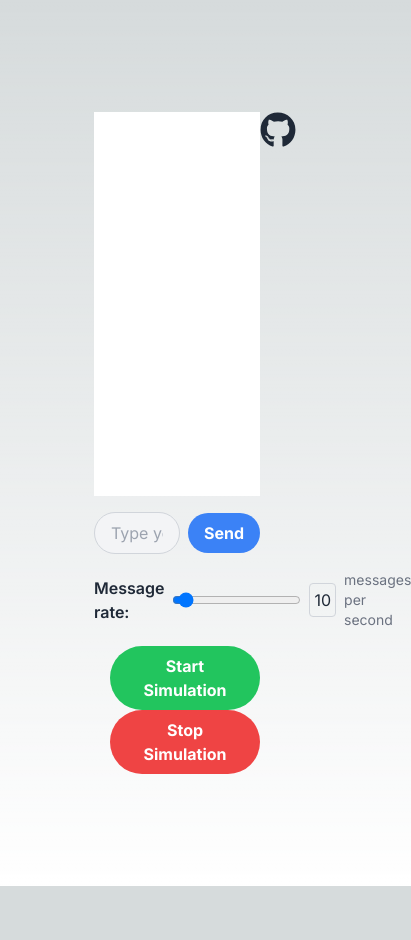
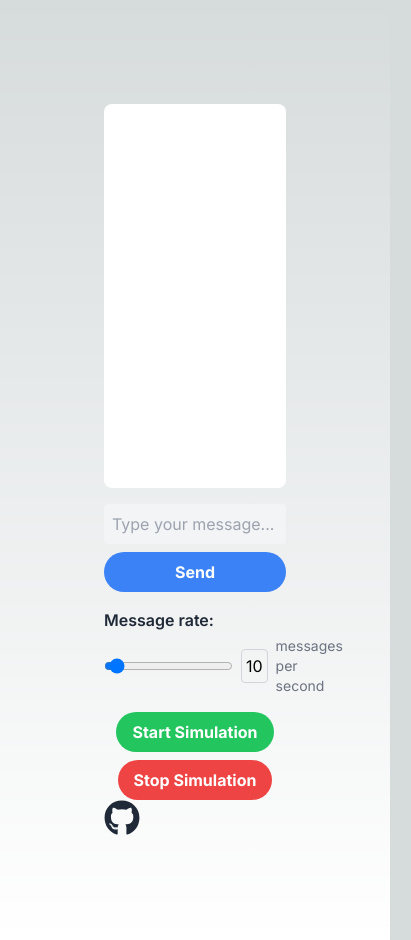
Before and after one commit to NickLittman/chat-simulation, a Next.js app: page / in a window 390 px wide. Shown: the whole page, 411 px wide, since content can reach past the window. Before the commit the page ends 886 px from the top, so only its background shows below. Built offline with nearby package versions, Linux system fonts and the light colour scheme.

Commit message:
more responsive

```diff
--- a/app/components/ChatSimulation.jsx
+++ b/app/components/ChatSimulation.jsx
@@ -122,74 +122,76 @@ const ChatSimulation = () => {
   }, []);
 
   return (
-    <div className="container mx-auto p-4 dark:bg-gray-800">
-      <div className="flex justify-center">
-        <div className="w-full md:w-2/3 lg:w-1/2">
+    <div className="container mx-auto px-2 sm:px-4 py-2 dark:bg-gray-800">
+  <div className="flex flex-col justify-center items-center space-y-4">
+    <div className="w-full sm:w-2/3 lg:w-1/2">
       {showToast && (
-            <div className="toast dark:bg-gray-700 dark:text-white">
+        <div className="toast mb-4 text-center text-sm bg-gray-200 dark:bg-gray-700 dark:text-white rounded">
           {toastMessage}
         </div>
       )}
-          <div ref={chatWindowRef} className="overflow-y-auto h-96 mb-4 bg-white dark:bg-gray-900">
+      <div ref={chatWindowRef} className="overflow-y-auto h-96 mb-4 bg-white dark:bg-gray-900 rounded-lg p-4">
         {/* Chat bubbles will be appended here */}
       </div>
-          <div className="flex items-center">
+      <div className="flex flex-col space-y-2 md:space-y-0 md:flex-row md:items-center md:space-x-4">
         <input
           type="text"
           value={message}
           onChange={(e) => setMessage(e.target.value)}
           onKeyDown={handleKeyDown}
-              className="chat-input bg-gray-100 dark:bg-gray-700 dark:text-white"
+          className="flex-grow bg-gray-100 dark:bg-gray-700 dark:text-white rounded p-2"
           placeholder="Type your message..."
         />
         <button
           onClick={handleSendMessage}
-              className="ml-2 bg-blue-500 hover:bg-blue-700 text-white font-bold py-2 px-4 rounded-full"
+          className="bg-blue-500 hover:bg-blue-700 text-white font-bold py-2 px-4 rounded-full transition-colors"
         >
           Send
         </button>
       </div>
-          <div className="mt-4 flex items-center">
-            <label className="font-semibold mr-2 text-gray-800 dark:text-gray-200">
+      <div className="mt-4">
+        <label className="font-semibold text-gray-800 dark:text-gray-200">
           Message rate:
         </label>
+        <div className="flex items-center mt-1">
           <input
             type="range"
             min="1"
             max="200"
             value={messageRate}
             onChange={(e) => setMessageRate(e.target.value)}
-              className="slider"
+            className="slider flex-grow"
           />
-            <span className="ml-2 border border-gray-300 dark:border-gray-600 rounded p-1 text-center w-16 text-gray-800 dark:text-gray-200">
+          <span className="ml-2 border border-gray-300 dark:border-gray-600 rounded p-1 text-center w-16">
             {messageRate}
           </span>
           <span className="ml-2 text-gray-500 dark:text-gray-400 text-sm">
             messages per second
           </span>
         </div>
-          <div className="mt-4">
+      </div>
+      <div className="flex flex-wrap justify-center md:justify-start gap-2 mt-4">
         {simulationState === "running" && (
           <button
             onClick={handleCreateMoment}
-                className="bg-purple-500 hover:bg-purple-700 text-white font-bold py-2 px-4 rounded-full"
+            className="bg-purple-500 hover:bg-purple-700 text-white font-bold py-2 px-4 rounded-full transition-colors"
           >
             Create Moment
           </button>
         )}
-
         <button
           onClick={simulationState === "running" ? handlePauseResume : startSimulation}
-              className={`ml-4 bg-green-500 hover:bg-green-700 text-white font-bold py-2 px-4 rounded-full`}
+          className="bg-green-500 hover:bg-green-700 text-white font-bold py-2 px-4 rounded-full transition-colors"
         >
           {simulationState === "running" ? "Pause" : "Start"} Simulation
         </button>
         <button
           onClick={handleStopSimulation}
-              className="ml-4 bg-red-500 hover:bg-red-700 text-white font-bold py-2 px-4 rounded-full"
+          className="bg-red-500 hover:bg-red-700 text-white font-bold py-2 px-4 rounded-full transition-colors"
         >
           Stop Simulation
         </button>
+      </div>
     </div>
   </div>
   <a
@@ -197,12 +199,14 @@ const ChatSimulation = () => {
     target="_blank"
     rel="noopener noreferrer"
     title="Fork me on GitHub"
-          className="text-gray-800 dark:text-white hover:text-blue-600 dark:hover:text-blue-400"
+    className="text-gray-800 dark:text-white hover:text-blue-600 dark:hover:text-blue-400 mt-4"
   >
     <FaGithub className="text-4xl" />
   </a>
 </div>
-    </div>
+
+
+
   );
 };
 
```
Lines whose indentation alone changed are shown as unchanged.
